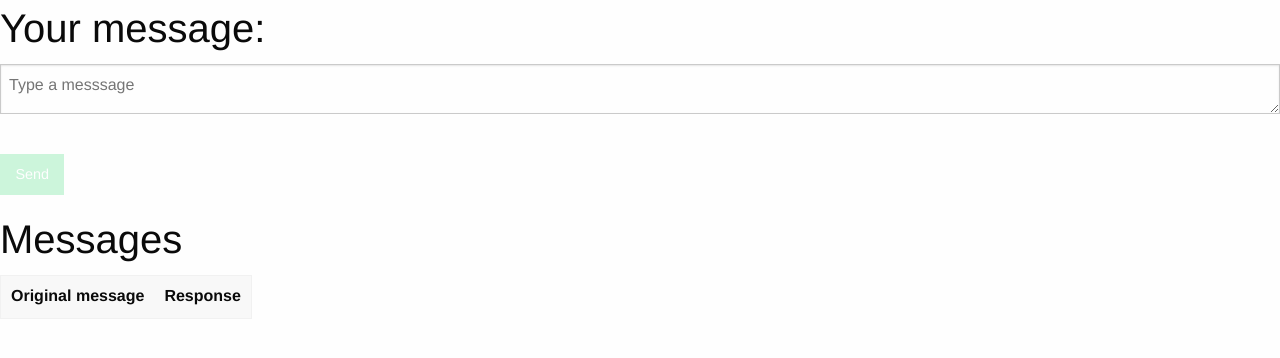
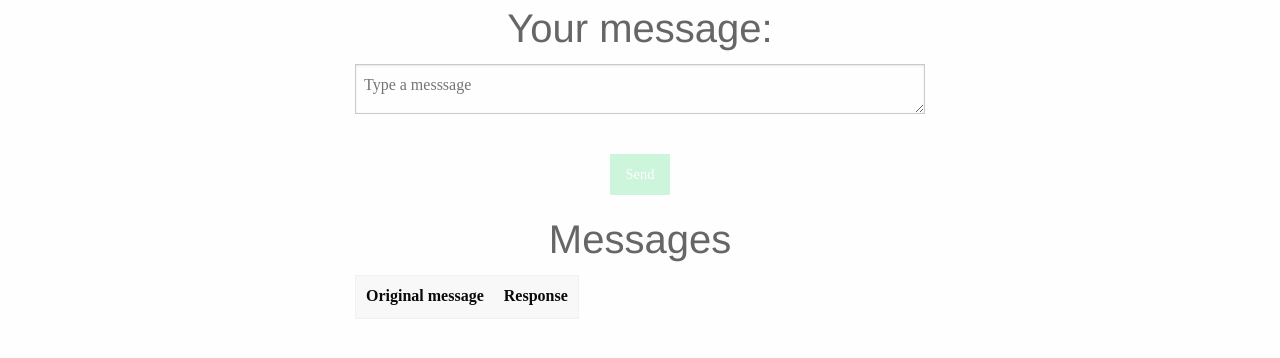
Before and after one commit to nelsonkimaiga/AngularMessenger, a website: page client/index.html in a window 1280 px wide. Drawn offline with Linux system fonts and the light colour scheme.

Commit message:
Tweak front-end grid

```diff
--- a/client/index.html
+++ b/client/index.html
@@ -9,17 +9,18 @@
     </head>
     <body data-ng-controller="MessagesCtrl">
         <div id="container">
-            <h2>Your message:</h2>
-            <div>
-                <textarea rows="1" cols="40" placeholder="Type a messsage" data-ng-model="currentMessage">
-
-                </textarea><br/>
-                <button type="button" data-ng-click="sendText()" data-ng-disabled="currentMessage.length < 1" class="button success">Send</button>
+            <div class="row">
+                <div class="large-6 large-centered columns">
+                    <h2>Your message:</h2>
+                    <div>
+                        <textarea rows="1" cols="40" placeholder="Type a messsage" data-ng-model="currentMessage"></textarea>
+                        <br/>
+                        <button type="button" data-ng-click="sendText()" data-ng-disabled="currentMessage.length < 1" class="button success">Send</button>
+                    </div>
+                    <mytitle msg="'Messages'"></mytitle>
+                    <messages></messages>
+                </div>
             </div>
-
-            <mytitle msg="'Messages'"></mytitle>
-            <messages></messages>
-
         </div>
         <script src="libs/angular/angular.js" type="text/javascript"></script>
         <script src="src.js" type="text/javascript"></script>
--- a/client/styles/style.css
+++ b/client/styles/style.css
@@ -0,0 +1,13 @@
+html,
+body {
+    font-family: 'Raleway', serif;
+    color: #666;
+    text-align: center;
+}
+
+.container {
+  padding-right: 15px;
+  padding-left: 15px;
+  margin-right: auto;
+  margin-left: auto;
+}
```
